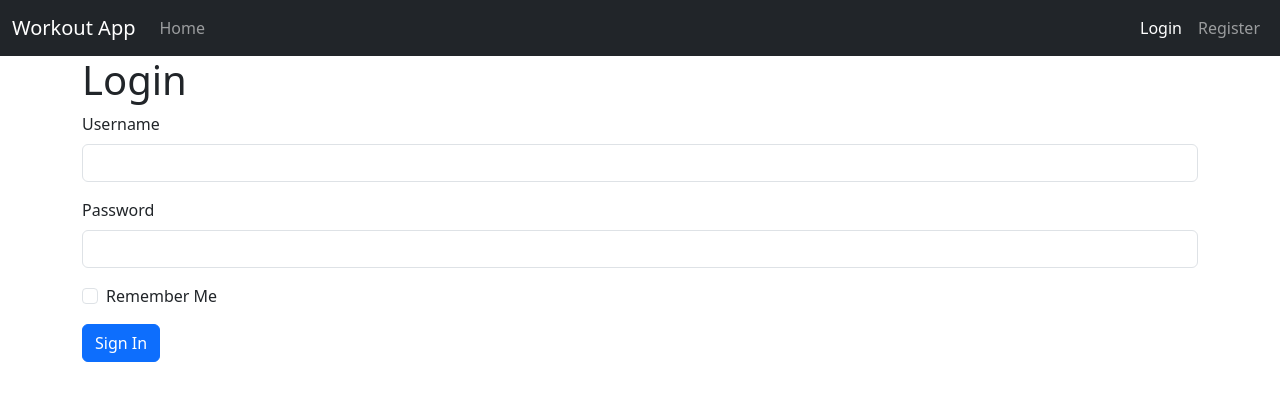
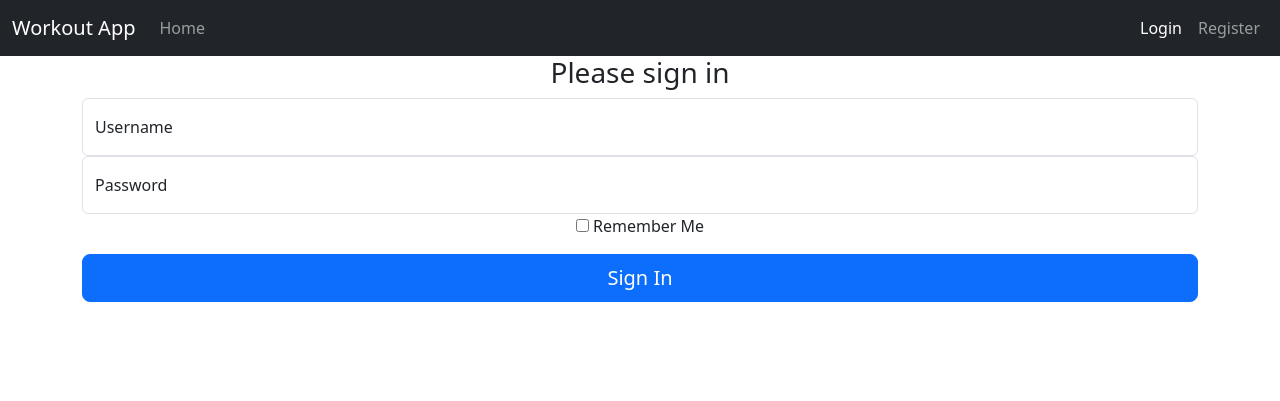
Before and after one commit to anair14/3380-project-team, a Flask app: page /login in a window 1280 px wide. Shown: the top 401 px of the page. Run offline with Flask 2, Linux system fonts and the light colour scheme; some libraries are stand-ins or nearby versions.

Commit message:
manually create login form

```diff
--- a/app/templates/login.html
+++ b/app/templates/login.html
@@ -1,7 +1,25 @@
 {% extends 'extends/__base.html' %}
-{% from 'bootstrap5/form.html' import render_form %}
 
 {% block content %}
-  <h1>Login</h1>
-  {{ render_form(form) }}
+  <div class="text-center form-signin">
+    <form method="post" action="" role="form">
+      <h1 class="h3 mb-auto-3 fw-normal">Please sign in</h1>
+      {{ form.csrf_token }}
+      <div class="form-floating">
+        {{ form.username(class_='form-control', id='floatingInput', type='username', placeholder=form.username.description) }}
+        {{ form.username.label }}
+      </div>
+      <div class="form-floating">
+        {{ form.password(class_='form-control', id='floatingPassword', type='password', placeholder=form.password.description) }}
+        {{ form.password.label }}
+      </div>
+      <div class="checkbox mb-3">
+        <label>
+          {{ form.remember_me }}
+          {{ form.remember_me.label }}
+        </label>
+      </div>
+      {{ form.submit(class='w-100 btn btn-lg btn-primary', type='submit') }}
+    </form>
+  </div>
 {% endblock content %}
```
Also changed, not shown: app/static/css/login.css (added, +26 -0 lines).
